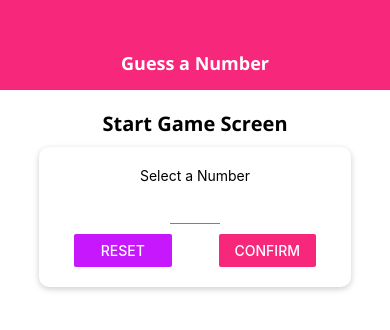
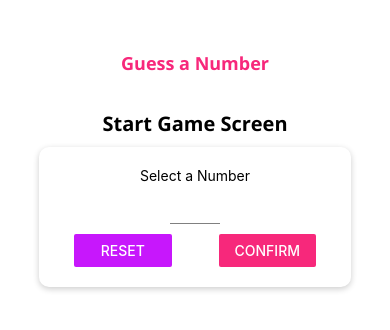
Before and after one commit to jaytula/rcg-guess-number, a React Native app: screen / in a window 390 px wide. Shown: the top 330 px of the page. Built offline with nearby package versions, Linux system fonts and the light colour scheme.

Commit message:
Finish Lesson 98

```diff
--- a/components/Header.js
+++ b/components/Header.js
@@ -1,7 +1,8 @@
 import React from "react";
-import { View, StyleSheet } from "react-native";
+import { View, StyleSheet, Platform } from "react-native";
 
 import Text from "./TitleText";
+import Colors from "../constants/colors";
 
 const Header = props => {
   const { title } = props;
@@ -20,10 +21,12 @@ const styles = StyleSheet.create({
     width: "100%",
     height: 90,
     paddingTop: 36,
-    backgroundColor: "#f7287b"
+    backgroundColor: Platform.OS === "android" ? Colors.primary : "white",
+    borderBottomColor: Platform.OS === "android" ? "#ccc" : "transparent",
+    borderBottomWidth: Platform.OS === "android" ? 2 : 0
   },
   text: {
-    color: "white"
+    color: Platform.OS === "android" ? "white" : Colors.primary
   }
 });
 
```
